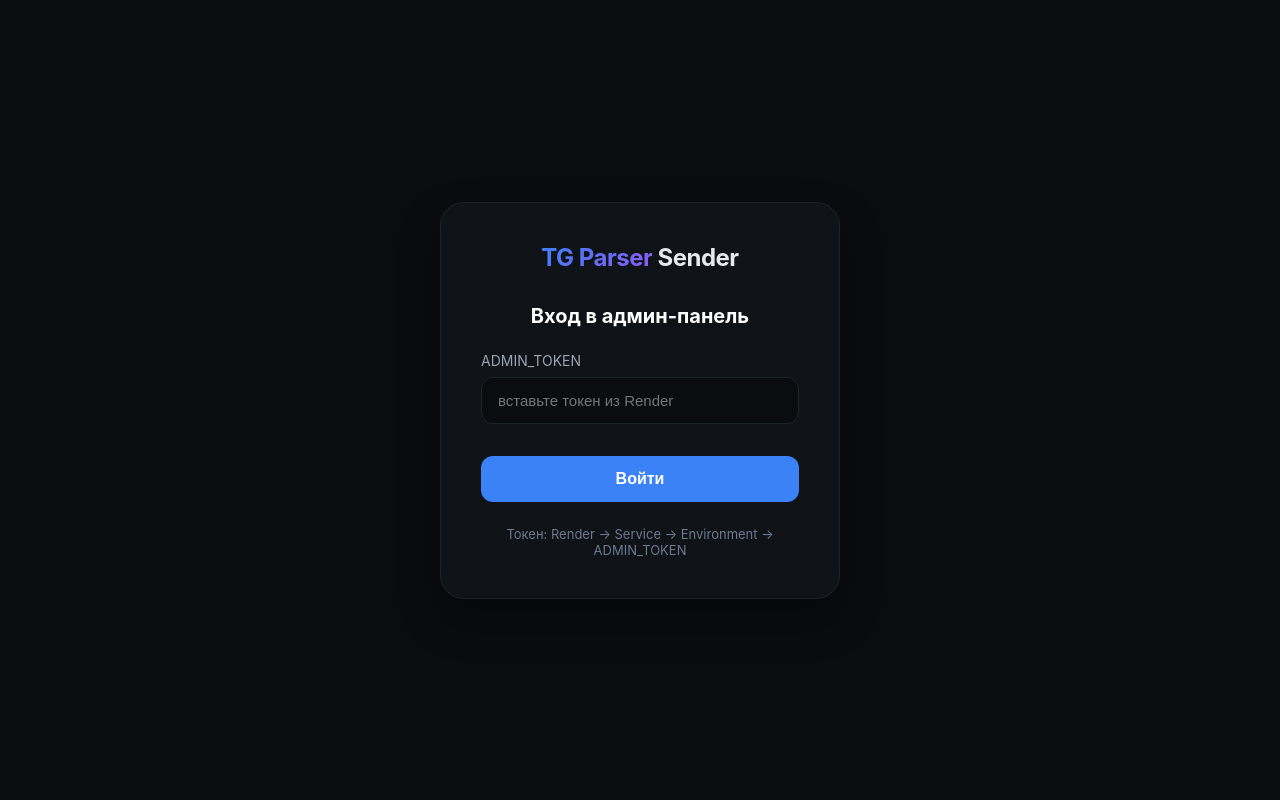
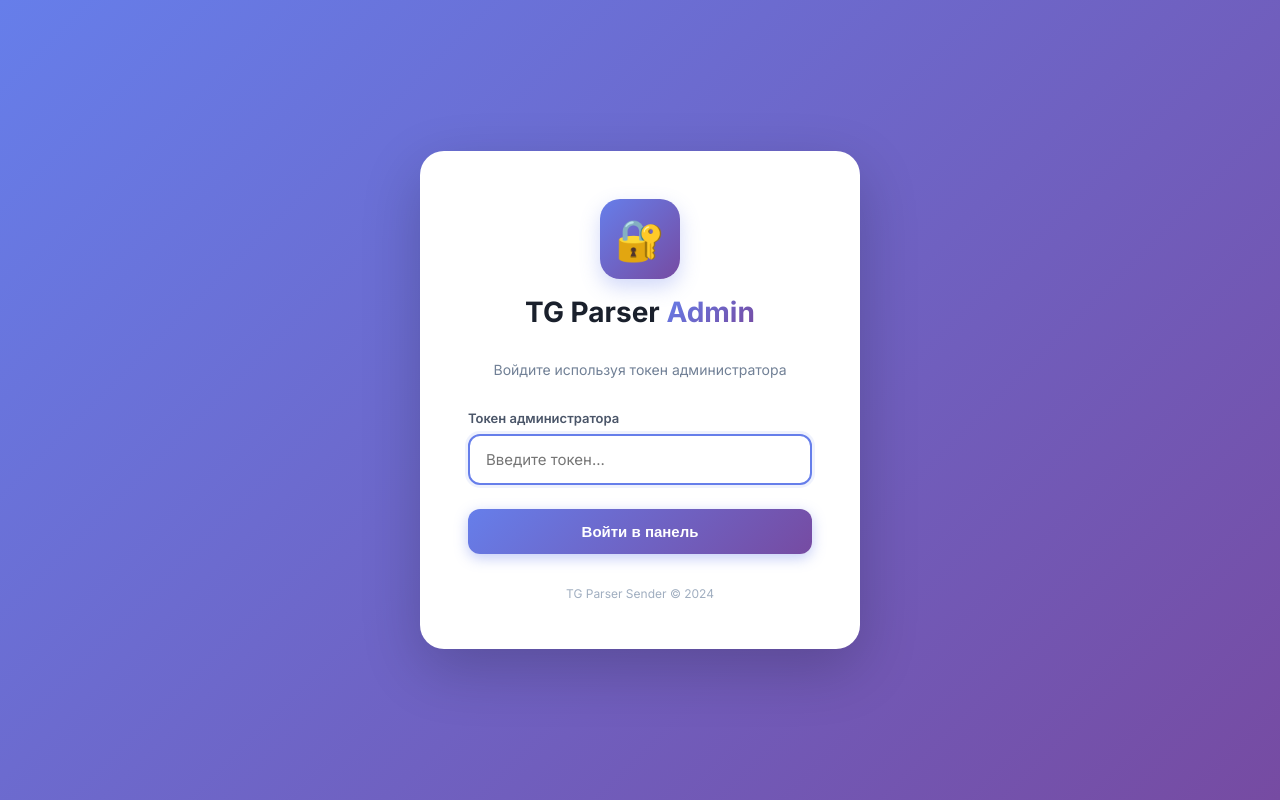
Before and after one commit to benuarbelluyan-sketch/license-check-server, a FastAPI app: page /admin/login in a window 1280 px wide. Run offline with FastAPI, Linux system fonts and the light colour scheme; parts of the project's set-up code (start-up, migrations or seed data) failed here and were passed over; some libraries are stand-ins or nearby versions.

Commit message:
login.html

```diff
--- a/templates/login.html
+++ b/templates/login.html
@@ -5,138 +5,157 @@
   <title>Admin Login · TG Parser</title>
   <meta name="viewport" content="width=device-width, initial-scale=1" />
   <style>
+    @import url('https://fonts.googleapis.com/css2?family=Inter:wght@400;500;600;700&display=swap');
+
     * { margin: 0; padding: 0; box-sizing: border-box; }
-
     body {
-      font-family: 'Inter', system-ui, -apple-system, sans-serif;
-      background: #0a0c10;
-      color: #e5e9f0;
-      height: 100vh;
+      font-family: 'Inter', -apple-system, BlinkMacSystemFont, sans-serif;
+      background: linear-gradient(135deg, #667eea 0%, #764ba2 100%);
+      min-height: 100vh;
       display: flex;
       align-items: center;
       justify-content: center;
+      padding: 20px;
     }
 
     .login-card {
-      background: #0f1217;
-      border: 1px solid #1e242c;
+      background: #fff;
       border-radius: 24px;
-      padding: 40px;
+      padding: 48px;
+      max-width: 440px;
       width: 100%;
-      max-width: 400px;
-      box-shadow: 0 20px 40px rgba(0,0,0,0.4);
+      box-shadow: 0 20px 60px rgba(0,0,0,0.2);
     }
 
     .logo {
-      font-size: 24px;
+      text-align: center;
+      margin-bottom: 32px;
+    }
+    .logo-icon {
+      width: 80px;
+      height: 80px;
+      background: linear-gradient(135deg, #667eea 0%, #764ba2 100%);
+      border-radius: 20px;
+      display: flex;
+      align-items: center;
+      justify-content: center;
+      font-size: 40px;
+      margin: 0 auto 16px;
+      box-shadow: 0 8px 20px rgba(102, 126, 234, 0.3);
+    }
+    .logo-text {
+      font-size: 28px;
       font-weight: 700;
-      letter-spacing: -0.5px;
-      margin-bottom: 32px;
-      text-align: center;
+      color: #1a202c;
     }
-
-    .logo span {
-      background: linear-gradient(135deg, #3b82f6, #8b5cf6);
+    .logo-text span {
+      background: linear-gradient(135deg, #667eea 0%, #764ba2 100%);
       -webkit-background-clip: text;
       -webkit-text-fill-color: transparent;
+      background-clip: text;
     }
-
-    h2 {
-      font-size: 20px;
-      margin-bottom: 24px;
+    .subtitle {
       text-align: center;
-      color: #fff;
+      color: #718096;
+      font-size: 14px;
+      margin-bottom: 32px;
     }
 
     .form-group {
-      margin-bottom: 20px;
+      margin-bottom: 24px;
+    }
+    .form-label {
+      display: block;
+      font-size: 13px;
+      font-weight: 600;
+      color: #4a5568;
+      margin-bottom: 8px;
+    }
+    .form-input {
+      width: 100%;
+      background: #f7fafc;
+      border: 2px solid #e2e8f0;
+      border-radius: 12px;
+      padding: 14px 16px;
+      font-size: 15px;
+      color: #1a202c;
+      transition: all 0.3s;
+      font-family: inherit;
+    }
+    .form-input:focus {
+      outline: none;
+      border-color: #667eea;
+      background: #fff;
+      box-shadow: 0 0 0 3px rgba(102, 126, 234, 0.1);
     }
 
-    label {
-      display: block;
-      margin-bottom: 8px;
-      color: #9aa4b2;
-      font-size: 14px;
-    }
-
-    input {
+    .btn-login {
       width: 100%;
-      background: #0a0c10;
-      border: 1px solid #1e242c;
-      border-radius: 12px;
-      padding: 14px 16px;
-      color: #e5e9f0;
-      font-size: 15px;
-      transition: all 0.2s;
-    }
-
-    input:focus {
-      outline: none;
-      border-color: #3b82f6;
-      box-shadow: 0 0 0 3px rgba(59,130,246,0.1);
-    }
-
-    button {
-      width: 100%;
-      background: #3b82f6;
+      background: linear-gradient(135deg, #667eea 0%, #764ba2 100%);
       border: none;
       border-radius: 12px;
       padding: 14px;
-      color: white;
+      color: #fff;
+      font-size: 15px;
       font-weight: 600;
-      font-size: 16px;
       cursor: pointer;
-      transition: all 0.2s;
-      margin-top: 12px;
+      transition: all 0.3s;
+      box-shadow: 0 4px 14px rgba(102, 126, 234, 0.4);
+    }
+    .btn-login:hover {
+      transform: translateY(-2px);
+      box-shadow: 0 6px 20px rgba(102, 126, 234, 0.5);
+    }
+    .btn-login:active {
+      transform: translateY(0);
     }
 
-    button:hover {
-      background: #2563eb;
-      transform: translateY(-1px);
+    .error-msg {
+      background: #fed7d7;
+      color: #742a2a;
+      border: 2px solid #fc8181;
+      border-radius: 12px;
+      padding: 12px 16px;
+      font-size: 13px;
+      font-weight: 600;
+      margin-bottom: 20px;
+      display: flex;
+      align-items: center;
+      gap: 8px;
     }
 
-    .error {
-      background: rgba(255, 123, 123, 0.1);
-      border: 1px solid rgba(255, 123, 123, 0.3);
-      border-radius: 10px;
-      padding: 12px;
-      color: #ff7b7b;
-      font-size: 14px;
-      margin-top: 20px;
+    .footer {
+      margin-top: 32px;
       text-align: center;
-    }
-
-    .hint {
-      margin-top: 24px;
-      color: #6b7a8f;
-      font-size: 13px;
-      text-align: center;
+      font-size: 12px;
+      color: #a0aec0;
     }
   </style>
 </head>
 <body>
   <div class="login-card">
     <div class="logo">
-      <span>TG Parser</span> Sender
+      <div class="logo-icon">🔐</div>
+      <div class="logo-text">TG Parser <span>Admin</span></div>
     </div>
+    <div class="subtitle">Войдите используя токен администратора</div>
 
-    <h2>Вход в админ-панель</h2>
+    {% if error %}
+    <div class="error-msg">
+      ⚠️ {{ error }}
+    </div>
+    {% endif %}
 
     <form method="post" action="/admin/login">
       <div class="form-group">
-        <label>ADMIN_TOKEN</label>
-        <input type="password" name="token" placeholder="вставьте токен из Render" required />
+        <label class="form-label">Токен администратора</label>
+        <input type="password" name="token" class="form-input" placeholder="Введите токен..." required autofocus />
       </div>
-
-      <button type="submit">Войти</button>
+      <button type="submit" class="btn-login">Войти в панель</button>
     </form>
 
-    {% if error %}
-    <div class="error">{{ error }}</div>
-    {% endif %}
-
-    <div class="hint">
-      Токен: Render → Service → Environment → ADMIN_TOKEN
+    <div class="footer">
+      TG Parser Sender © 2024
     </div>
   </div>
 </body>
```
